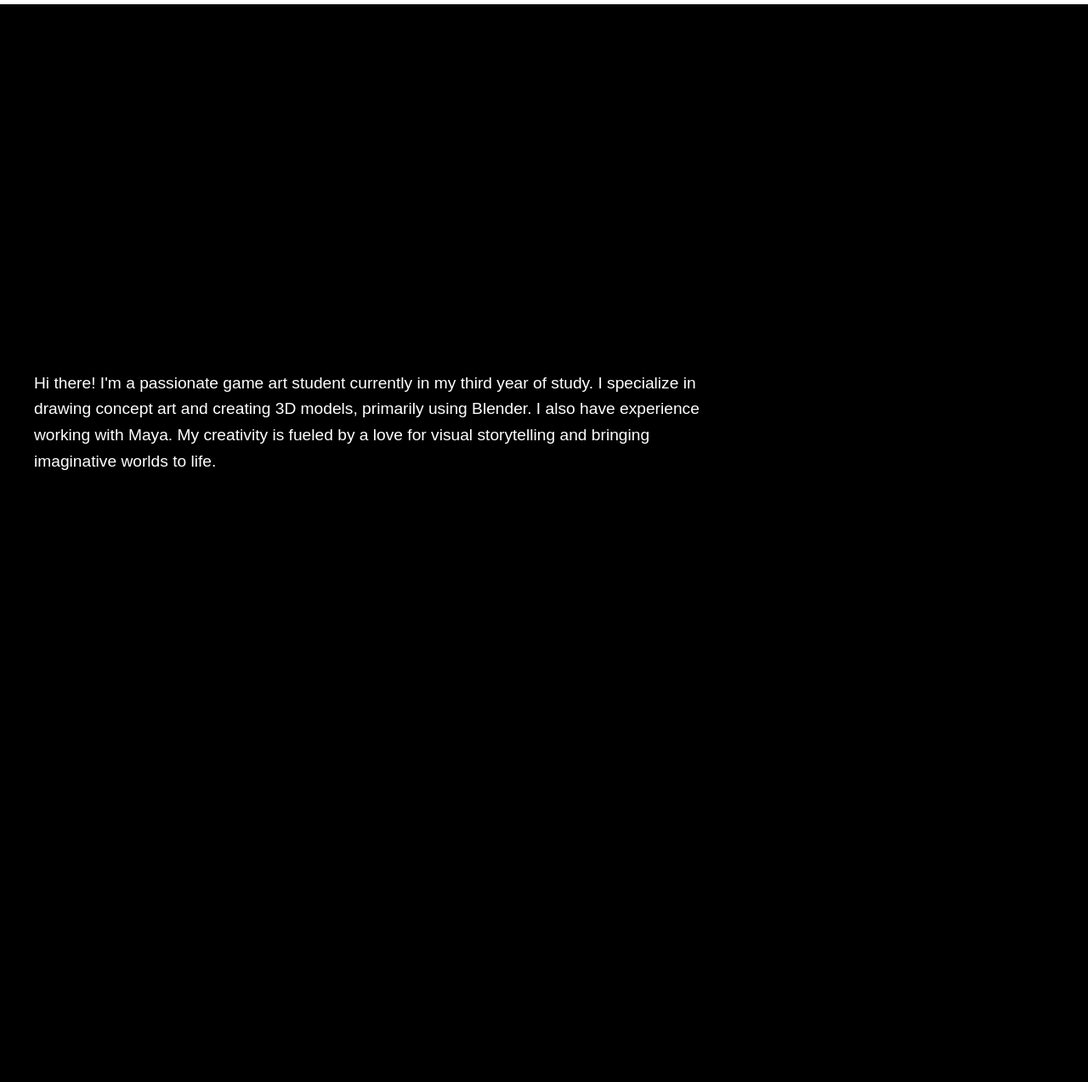
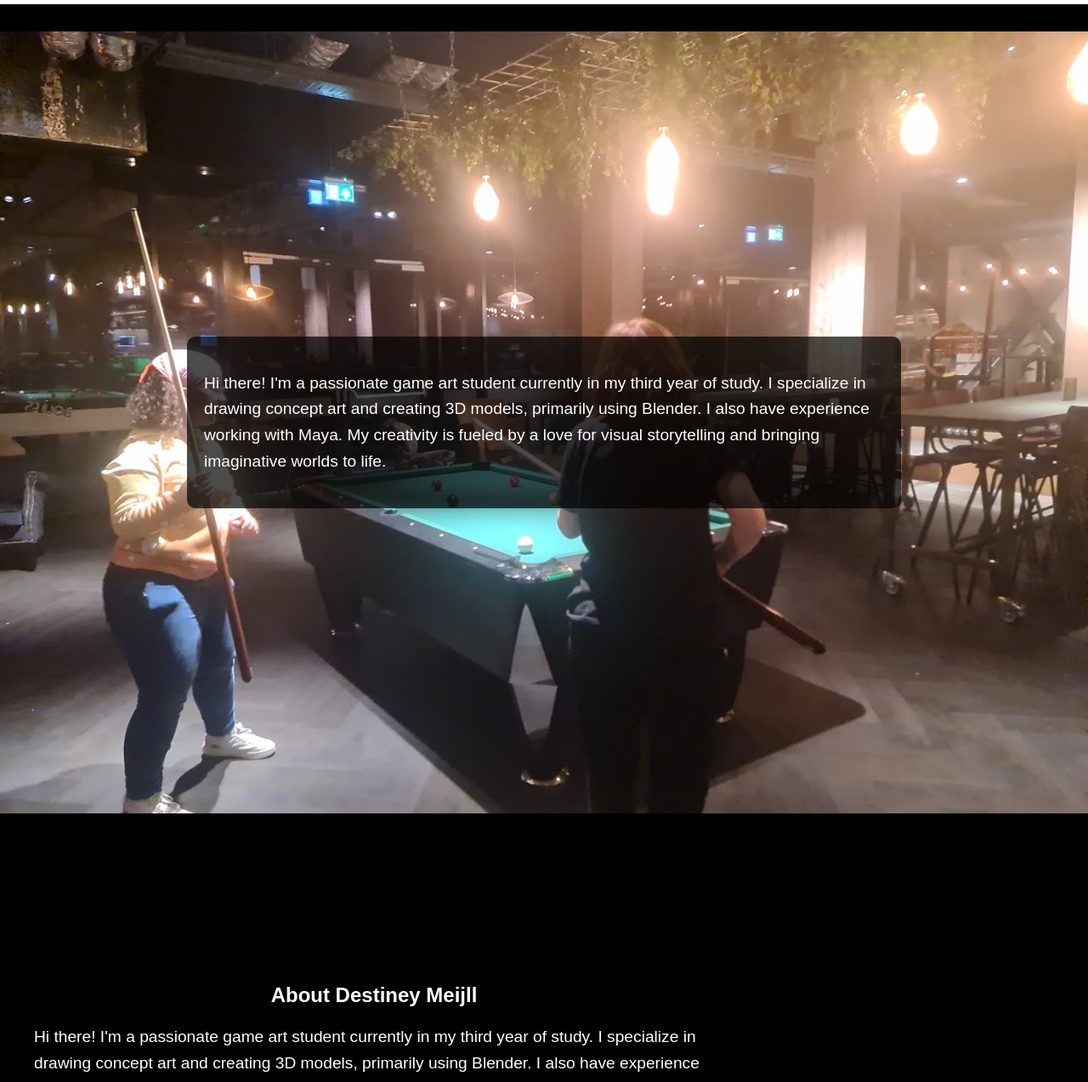
Before and after one commit to Jeffrey1982/destiney-portfolio, a website: page index.html in a window 1280 px wide. Shown: the part 63-1336 px from the top of the page at 85% size. Drawn offline with Linux system fonts and the light colour scheme.

Commit message:
Added high-quality image to About section

```diff
--- a/index.html
+++ b/index.html
@@ -20,11 +20,13 @@
         </nav>
     </header>
 
-    <section id="about" class="full-width-image">
+    <section id="about" class="about-section">
+        <img src="assets/images/imageB1.jpg" alt="About Destiney Meijll" class="about-image">
         <div class="about-overlay">
             <p>Hi there! I'm a passionate game art student currently in my third year of study. I specialize in drawing concept art and creating 3D models, primarily using Blender. I also have experience working with Maya. My creativity is fueled by a love for visual storytelling and bringing imaginative worlds to life.</p>
         </div>
     </section>
+
 
     <section id="about" class="full-width-image">
         <div class="about-overlay">
--- a/styles.css
+++ b/styles.css
@@ -31,6 +31,8 @@ header {
 
 .navbar {
     display: flex;
+    flex-grow: 1;
+    justify-content: flex-end;
 }
 
 .nav-list {
@@ -93,14 +95,22 @@ header {
     transform-origin: left;
 }
 
-.full-width-image {
-    background: url('assets/images/your-image.jpg') no-repeat center center/cover;
+.about-section {
+    position: relative;
     height: 100vh;
-    position: relative;
     display: flex;
     align-items: center;
-    justify-content: flex-start; /* Align content to the left */
-    padding-left: 20px; /* Add some padding to the left */
+    justify-content: center;
+}
+
+.about-image {
+    width: 100%;
+    height: 100%;
+    object-fit: cover;
+    position: absolute;
+    top: 0;
+    left: 0;
+    z-index: -1;
 }
 
 .about-overlay {
@@ -110,12 +120,6 @@ header {
     border-radius: 10px;
     text-align: left; /* Align text to the left */
     max-width: 800px;
-}
-
-.about-overlay h1 {
-    margin-bottom: 20px;
-    font-size: 3em; /* Larger font size for heading */
-    text-align: left; /* Align heading to the left */
 }
 
 .about-overlay p {
```
Also changed, not shown: assets/images/imageB1.jpg (added).
